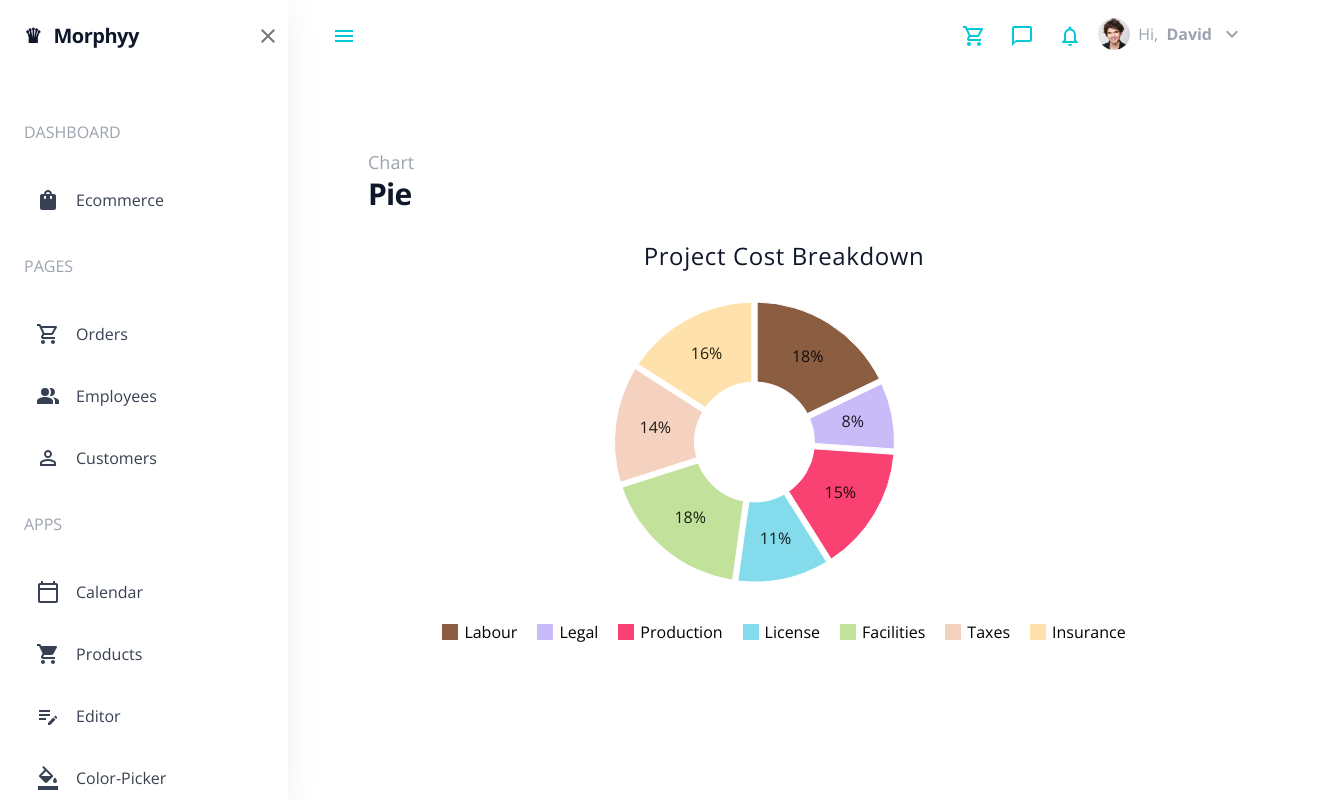
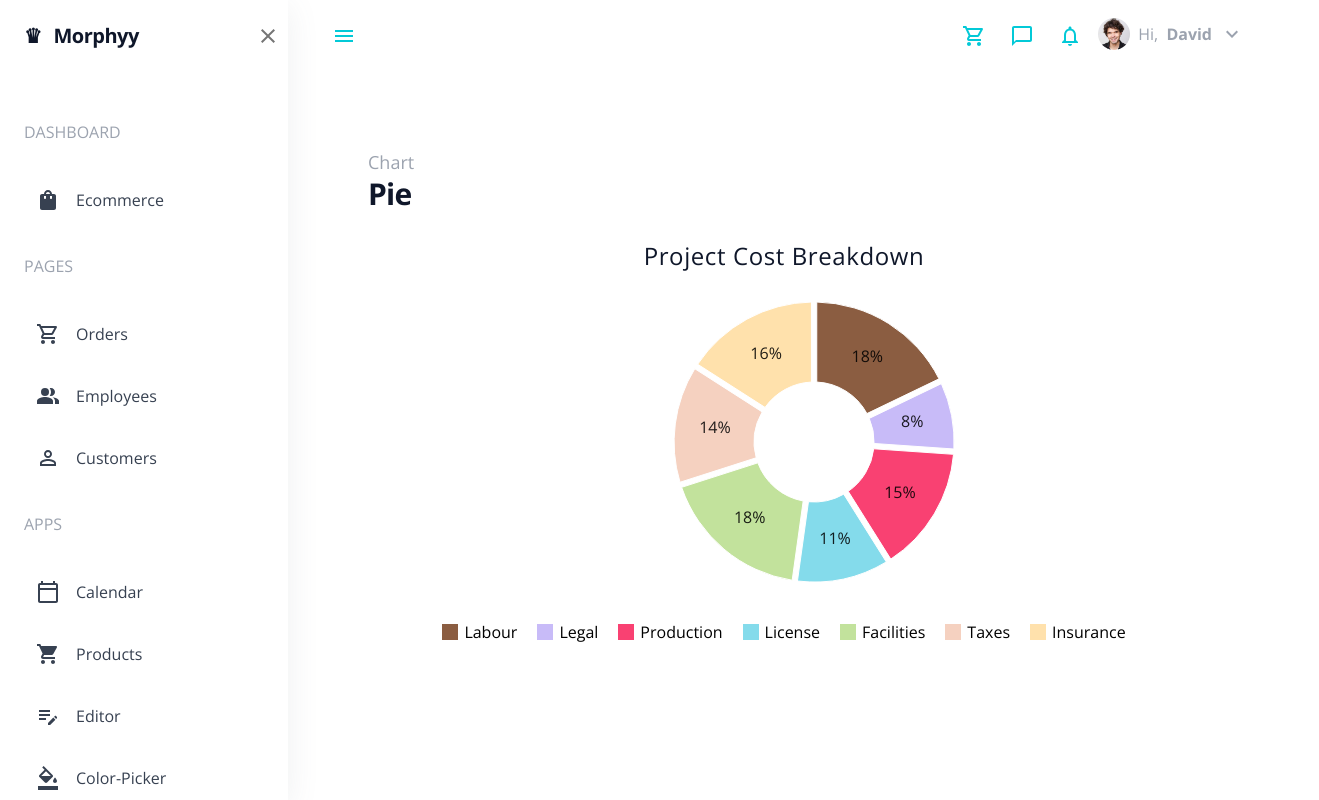
Before and after one commit to MORPHS01/morphyy-dashboard-application, a Next.js app: page /dashboard/pie in a window 1280 px wide. Shown: the top 800 px of the page, 1319 px wide, since content can reach past the window. Built offline with nearby package versions, Linux system fonts and the light colour scheme.

Commit message:
UI fixes

```diff
--- a/app/dashboard/pie/page.jsx
+++ b/app/dashboard/pie/page.jsx
@@ -23,7 +23,7 @@ function pie() {
         <h3 className="text-2xl tracking-wide text-slate-900">Project Cost Breakdown</h3>
       </div>
 
-      <div className="flex justify-center items-center mb-7 ml-9 mx-auto">
+      <div className="flex justify-center items-center mb-7 w-[110%] ml-9 mx-auto">
         <PieChart
           series={[
             {
```
